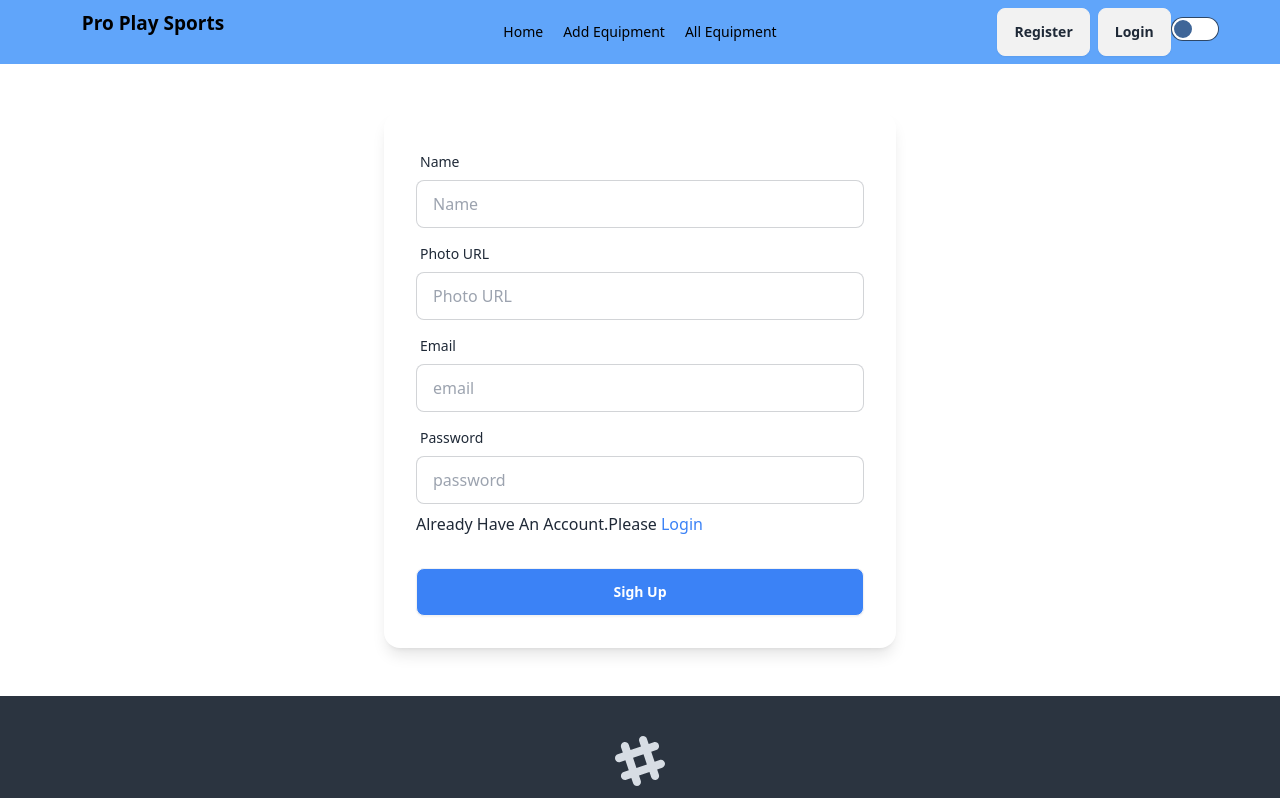
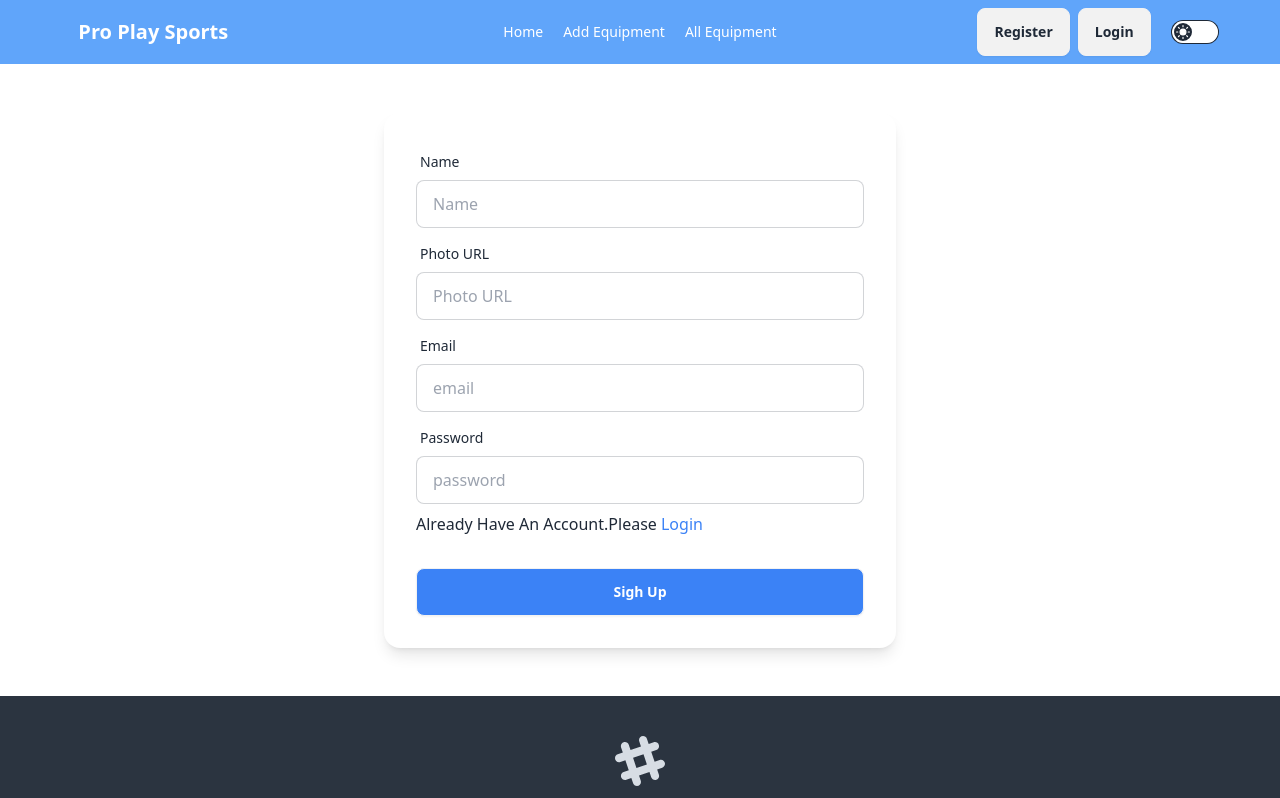
Before and after one commit to ummesalma303/pro-play-sports-client-side, a React (Vite) app: page /register in a window 1280 px wide. Shown: the top 798 px of the page. Built offline with nearby package versions, Linux system fonts and the light colour scheme; no server answers.

Commit message:
fixed design issues

```diff
--- a/src/components/Navbar.jsx
+++ b/src/components/Navbar.jsx
@@ -31,7 +31,7 @@ useEffect(()=>{
     return (
        <div className="bg-blue-400 ">
          <div className="w-11/12 mx-auto">
-          <div className={`navbar  ${theme==='dark'?"text-white":"text-black"}`}>
+          <div className='navbar  '>
         <div className="navbar-start">
           <div className="dropdown">
             <div tabIndex={0} role="button" className="btn btn-ghost lg:hidden">
@@ -50,15 +50,15 @@ useEffect(()=>{
             </div>
             <ul
               tabIndex={0}
-              className={`menu menu-sm dropdown-content bg-base-100 rounded-box mt-3 w-52 p-2 shadow ${theme==='light'?"text-black":"text-black"} z-10`}>
+              className={`menu menu-sm dropdown-content bg-base-100 rounded-box mt-3 w-52 p-2 shadow z-10 `}>
 
               {link}
             </ul>
           </div>
-          <a className="btn btn-ghost text-xl -ml-6 md:-ml-0 hidden md:block">Pro Play Sports</a>
+          <a className="btn btn-ghost text-xl -ml-6 md:-ml-0 text-white">Pro Play Sports</a>
         </div>
         <div className="navbar-center hidden lg:flex">
-          <ul className="menu menu-horizontal px-1 space-x-5">
+          <ul className="menu menu-horizontal px-1 space-x-5 text-white">
 
             {link}
           </ul>
@@ -66,20 +66,55 @@ useEffect(()=>{
 
 
 
-       <div className="navbar-end">
-       {
+       <div className="navbar-end ">
+      <div>
+      {
         user?<div className="flex space-x-2 ">
         <img data-tooltip-id="my-tooltip" data-tooltip-content={user?.displayName} className="w-14 h-14 rounded-full" src= {user?.photoURL} alt="" /><Tooltip id="my-tooltip" /> <button className="btn" onClick={signOutUser}>Log Out</button>
-        </div>: <div className=" space-x-2">
+        </div>: <div className=" space-x-2 mr-5">
         <NavLink to='/register' className="btn">Register</NavLink>
         <NavLink to='/login' className="btn">Login</NavLink>
         </div>
 
        }
+      </div>
 
 <div className="">
-
-<input type="checkbox" value="synthwave" onClick={toggleTheme} className="toggle theme-controller" />
+<label className="grid cursor-pointer place-items-center ">
+  <input
+    type="checkbox"
+    value="synthwave"
+    className="toggle theme-controller bg-base-content col-span-2 col-start-1 row-start-1" onClick={toggleTheme}  />
+  <svg
+    className="stroke-base-100 fill-base-100 col-start-1 row-start-1"
+    xmlns="http://www.w3.org/2000/svg"
+    width="14"
+    height="14"
+    viewBox="0 0 24 24"
+    fill="none"
+    stroke="currentColor"
+    strokeWidth="2"
+    strokeLinecap="round"
+    strokeLinejoin="round">
+    <circle cx="12" cy="12" r="5" />
+    <path
+      d="M12 1v2M12 21v2M4.2 4.2l1.4 1.4M18.4 18.4l1.4 1.4M1 12h2M21 12h2M4.2 19.8l1.4-1.4M18.4 5.6l1.4-1.4" />
+  </svg>
+  <svg
+    className="stroke-base-100 fill-base-100 col-start-2 row-start-1"
+    xmlns="http://www.w3.org/2000/svg"
+    width="14"
+    height="14"
+    viewBox="0 0 24 24"
+    fill="none"
+    stroke="currentColor"
+    strokeWidth="2"
+    strokeLinecap="round"
+    strokeLinejoin="round">
+    <path d="M21 12.79A9 9 0 1 1 11.21 3 7 7 0 0 0 21 12.79z"></path>
+  </svg>
+</label>
+{/* <input type="checkbox" value="synthwave" onClick={toggleTheme} className="toggle theme-controller " /> */}
 </div>
 
   </div>
--- a/src/components/Subscribe.jsx
+++ b/src/components/Subscribe.jsx
@@ -1,9 +1,11 @@
 import React from 'react';
+import { Fade, Slide } from 'react-awesome-reveal';
 
 const Subscribe = () => {
     return (
         <div>
-              {/* card-1 */}
+            <Fade cascade>
+                 {/* card-1 */}
               <div className="bg-banner bg-no-repeat bg-cover">
                 <div className=' flex justify-center items-center *:text-white  h-[500px]   border-1 bg-gradient-to-b from-[#0000008a] to-[#0000002a]'>
                     <div className='  space-y-4 text-center'>
@@ -13,8 +15,8 @@ const Subscribe = () => {
                        <div>
 
                    <label className="" >
-                    <input type="text" placeholder='Subscribe...' className='p-4 bg-transparent border-b-2 text-white w-full mb-6' /><br />
-                     <span className=" btn bg-blue-500 text-white">Subscribe</span>
+                    <input type="text" placeholder='Subscribe...' className=' bg-transparent border-b-2 text-white mb-6 md:w-full' /><br />
+                     <span className=" btn bg-amber-500 text-white">Subscribe</span>
                    </label>
                                        </div>
                     </div>
@@ -22,6 +24,8 @@ const Subscribe = () => {
                 </div>
 
                 </div>
+            </Fade>
+
         </div>
     );
 };
--- a/src/components/Title.jsx
+++ b/src/components/Title.jsx
@@ -2,7 +2,7 @@ import React from 'react';
 
 const Title = ({title,subTitle}) => {
     return (
-        <div className='w-1/2 mx-auto text-center space-y-4'>
+        <div className='w-[80%] md:w-1/2 mx-auto text-center space-y-4'>
             <h2 className='text-3xl font-semibold'>{title}</h2>
         <p className=''>{subTitle}</p>
         </div>
--- a/src/pages/AllEquipment.jsx
+++ b/src/pages/AllEquipment.jsx
@@ -1,6 +1,7 @@
 import React, { useState } from 'react';
 import { useLoaderData } from 'react-router-dom';
 import Equipment from '../components/Equipment';
+import { BiSortAlt2 } from 'react-icons/bi';
 
 const AllEquipment = () => {
   const data =useLoaderData()
@@ -19,7 +20,7 @@ const AllEquipment = () => {
         <div>
 
 <div className="overflow-x-auto w-11/12 mx-auto my-20">
-<button className='btn' onClick={handleSort}>Sort</button>
+<button className='btn mb-5 bg-teal-400 text-white' onClick={handleSort}><BiSortAlt2 />Sort</button>
   <table className="table bg-slate-100">
     {/* head */}
     <thead>
--- a/src/pages/Login.jsx
+++ b/src/pages/Login.jsx
@@ -46,7 +46,7 @@ const Login = () => {
       .then((result) => {
         // setLoader( false)
         setUser(result.user)
-
+        console.log(result.user)
         Swal.fire({
             title: "Success",
             text: "user successfully sign In",
```
